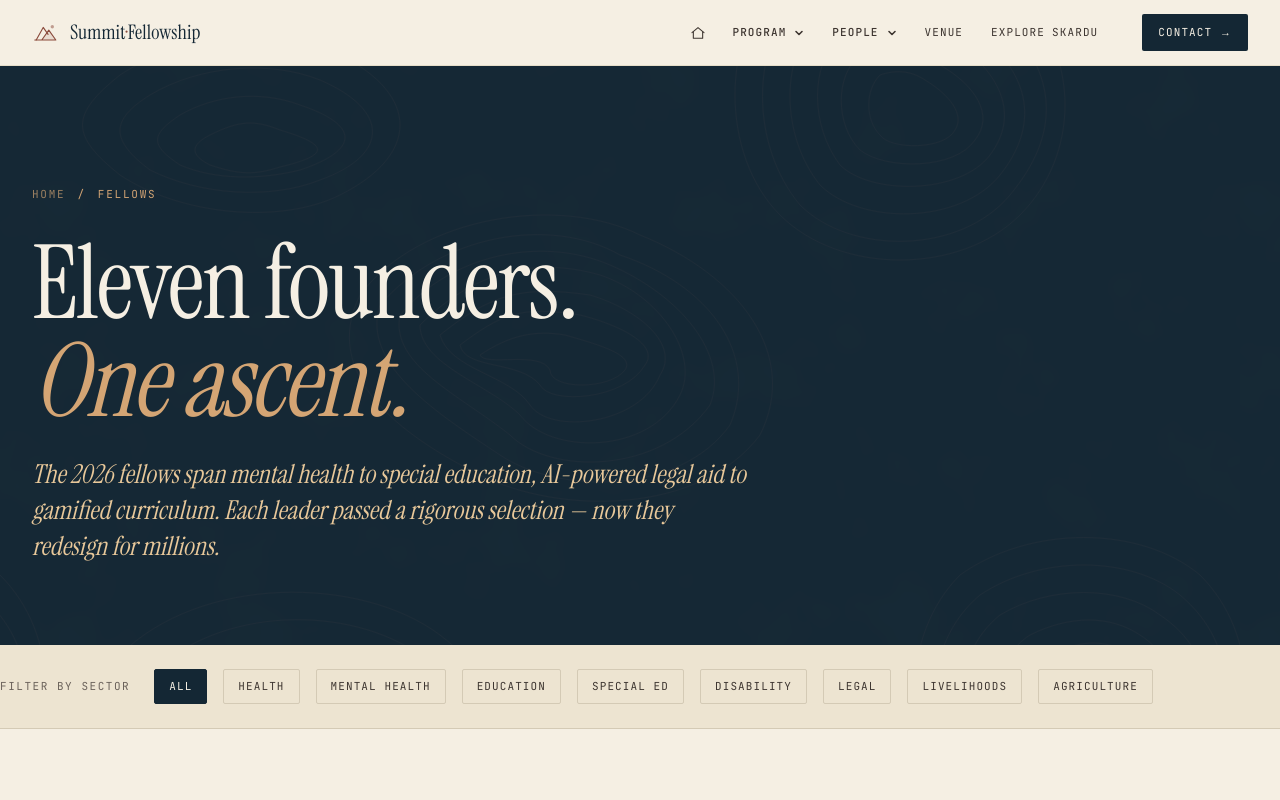
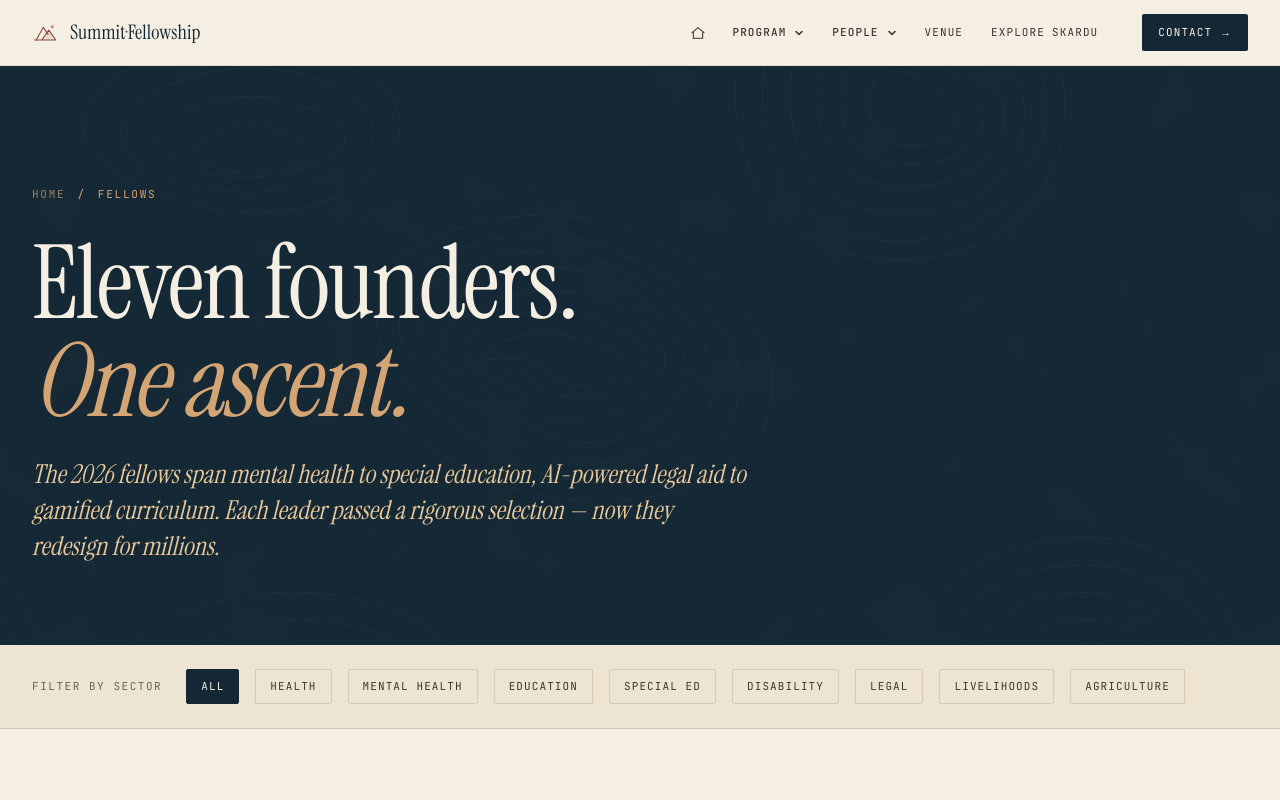
Before and after one commit to usmanjaved-droid/summit-fellowship-website, a Next.js app: page /fellows in a window 1280 px wide. Shown: the top 800 px of the page. Built offline with nearby package versions, Linux system fonts and the light colour scheme.

Commit message:
fix: restore proper left spacing on filter bar desktop layout

```diff
--- a/app/globals.css
+++ b/app/globals.css
@@ -1198,7 +1198,7 @@ p { text-wrap: pretty; margin: 0; }
    COHORT PAGE
    ========================================================================= */
 .filter-bar { background: var(--paper-warm); border-bottom: 1px solid var(--line); padding: 24px 0; position: sticky; top: 65px; z-index: 20; backdrop-filter: blur(8px); }
-.filter-bar__inner { display: flex; align-items: center; gap: 16px; flex-wrap: wrap; }
+.filter-bar__inner { display: flex; align-items: center; gap: 16px; flex-wrap: wrap; padding: 0 32px; max-width: var(--container); margin: 0 auto; width: 100%; }
 .filter-bar__label { font-family: var(--mono); font-size: 11px; letter-spacing: 0.14em; text-transform: uppercase; color: var(--ink-mute); margin-right: 8px; }
 .filter-chip { font-family: var(--mono); font-size: 11px; letter-spacing: 0.10em; text-transform: uppercase; padding: 8px 14px; border: 1px solid var(--line); background: transparent; color: var(--ink-soft); cursor: pointer; transition: all .2s var(--ease-out); border-radius: 2px; }
 .filter-chip:hover { border-color: var(--alpine-deep); color: var(--alpine-deep); }
```
